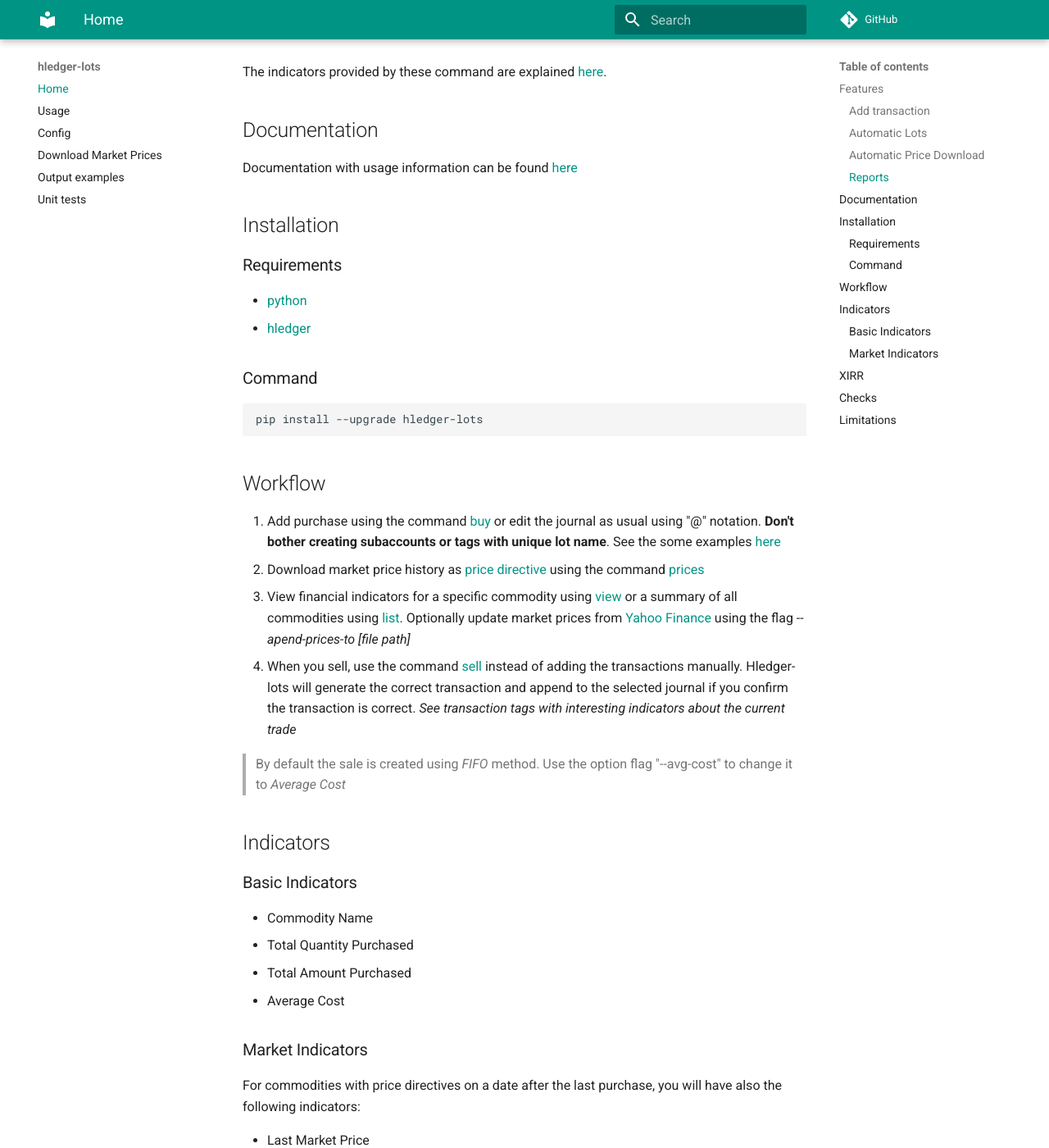
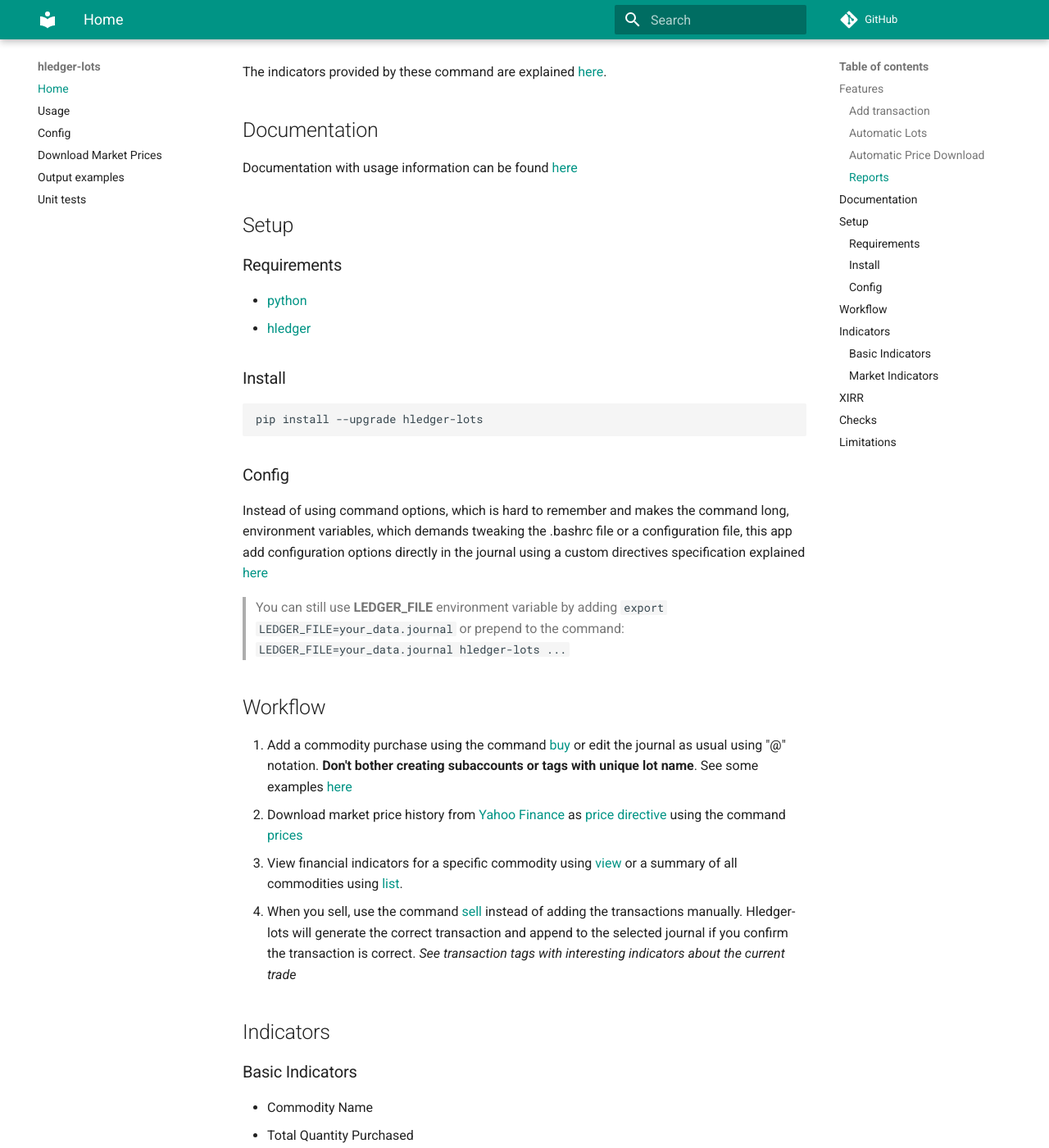
Before and after one commit to edkedk99/hledger-lots, an MkDocs documentation site: the page built from docs/README.md, in a window 1280 px wide and 1400 px high, scrolled down 1782 px. Shown: the whole window at 82% size. Built offline with MkDocs 1.6.1 and Material for MkDocs 9.7.7, drawn with Linux system fonts in a browser that asks for light colours; comment, search, counter and statistics services are not loaded; some of the changed text lies outside the part shown.

Commit message:
fixed errors and docs on the custom directives

````diff
--- a/docs/README.md
+++ b/docs/README.md
@@ -46,28 +46,31 @@ The indicators provided by these command are explained [here](#indicators).
 Documentation with usage information can be found [here](https://edkedk99.github.io/hledger-lots/)
 
 
-## Installation
+## Setup
 
 ### Requirements
 
 - [python](https://www.python.org/)
 - [hledger](https://hledger.org/1.29/hledger.html#p-directive)
 
-### Command
+### Install
 
 ```python
 pip install --upgrade hledger-lots
 ```
 
+### Config
+
+Instead of using command options, which is hard to remember and makes the command long, environment variables, which demands tweaking the .bashrc file or a configuration file, this app add configuration options directly in the journal using a custom directives specification explained [here](config)
+
+> You can still use **LEDGER_FILE** environment variable by adding `export LEDGER_FILE=your_data.journal` or prepend to the command: `LEDGER_FILE=your_data.journal hledger-lots ...`
+
 ## Workflow
 
-1. Add purchase using the command [buy](usage/#hledger-lots-buy) or edit the journal as usual using "@" notation. **Don't bother creating subaccounts or tags with unique lot name**. See the some examples [here](examples/data.journal)
-2. Download market price history as [price directive](https://hledger.org/1.29/hledger.html#p-directive) using the command [prices](usage/#hledger-lots-prices)
-3. View financial indicators for a specific commodity using [view](usage/#hledger-lots-view) or a summary of all commodities using [list](usage/$list). Optionally update market prices from [Yahoo Finance](https://finance.yahoo.com/) using the flag *--apend-prices-to [file path]*
+1. Add a commodity purchase using the command [buy](usage/#hledger-lots-buy) or edit the journal as usual using "@" notation. **Don't bother creating subaccounts or tags with unique lot name**. See some examples [here](examples/data.journal)
+2. Download market price history from [Yahoo Finance](https://finance.yahoo.com/) as [price directive](https://hledger.org/1.29/hledger.html#p-directive) using the command [prices](usage/#hledger-lots-prices)
+3. View financial indicators for a specific commodity using [view](usage/#hledger-lots-view) or a summary of all commodities using [list](usage/$list).
 4. When you sell, use the command [sell](usage/#hledger-lots-sell) instead of adding the transactions manually. Hledger-lots will generate the correct transaction and append to the selected journal if you confirm the transaction is correct. *See transaction tags with interesting indicators about the current trade*
-
-> By default the sale is created using *FIFO* method. Use the option flag "--avg-cost" to change it to *Average Cost*
-
 
 ## Indicators
 
@@ -96,9 +99,7 @@ The sale transaction gives you the calculated **xirr** as tag, which is the inte
 
 ## Checks
 
-It is recommended to use the option *--check* to ensure you past selling transaction has the correct cost according to the choosen cost method. It can be enabled by setting the environment variable **HLEDGER_LOTS_CHECK** to "true". It can be disabled with the option *--no-check* or setting the environment variable **HLEDGER_LOTS_CHECK** to "false".
-
-> At the moment the default is set to "false", but expect it to be turned to "true" in future releases.
+It is recommended to set the option *check* to true to ensure you past selling transaction has the correct cost according to the choosen cost method. See how to set it up [here](config)
 
 ## Limitations
 
````
Also changed, not shown: docs/config.md (+1 -1 lines), docs/market_prices.md (+2 -1 lines), docs/output.md (+16 -0 lines), docs/usage.md (+0 -11 lines), 10 other files.
